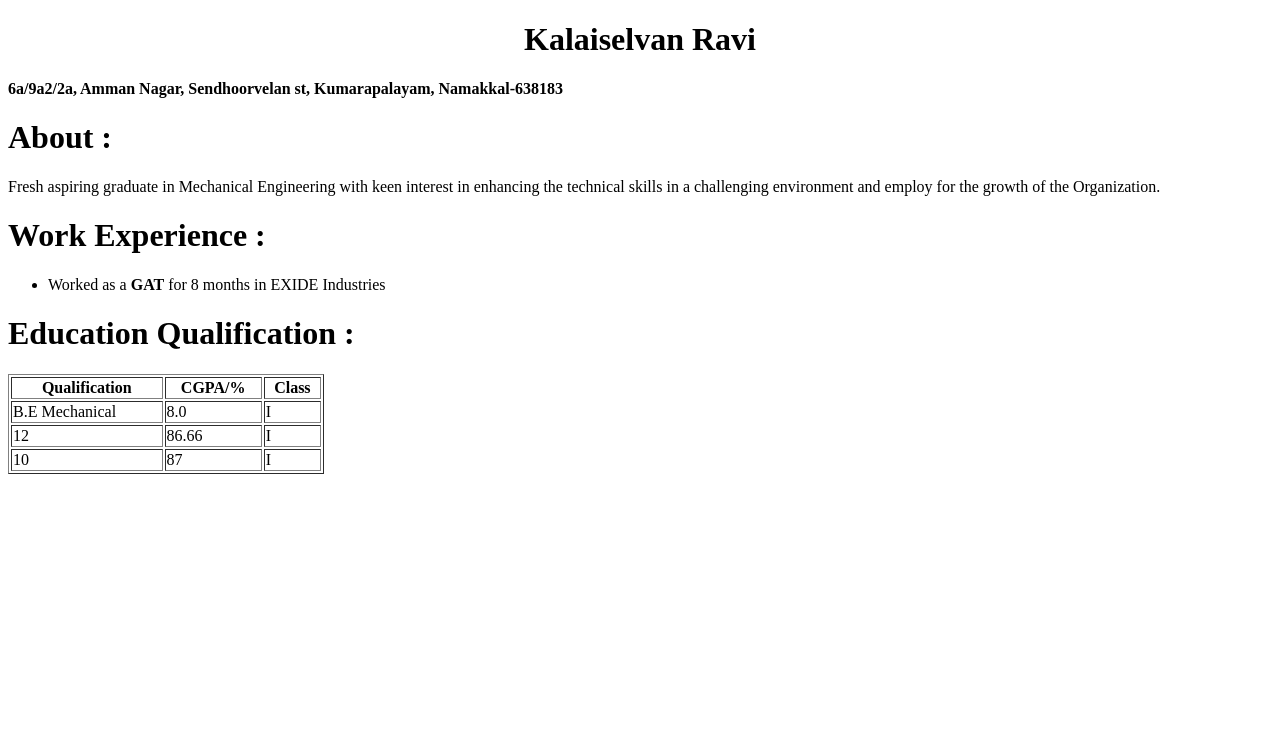
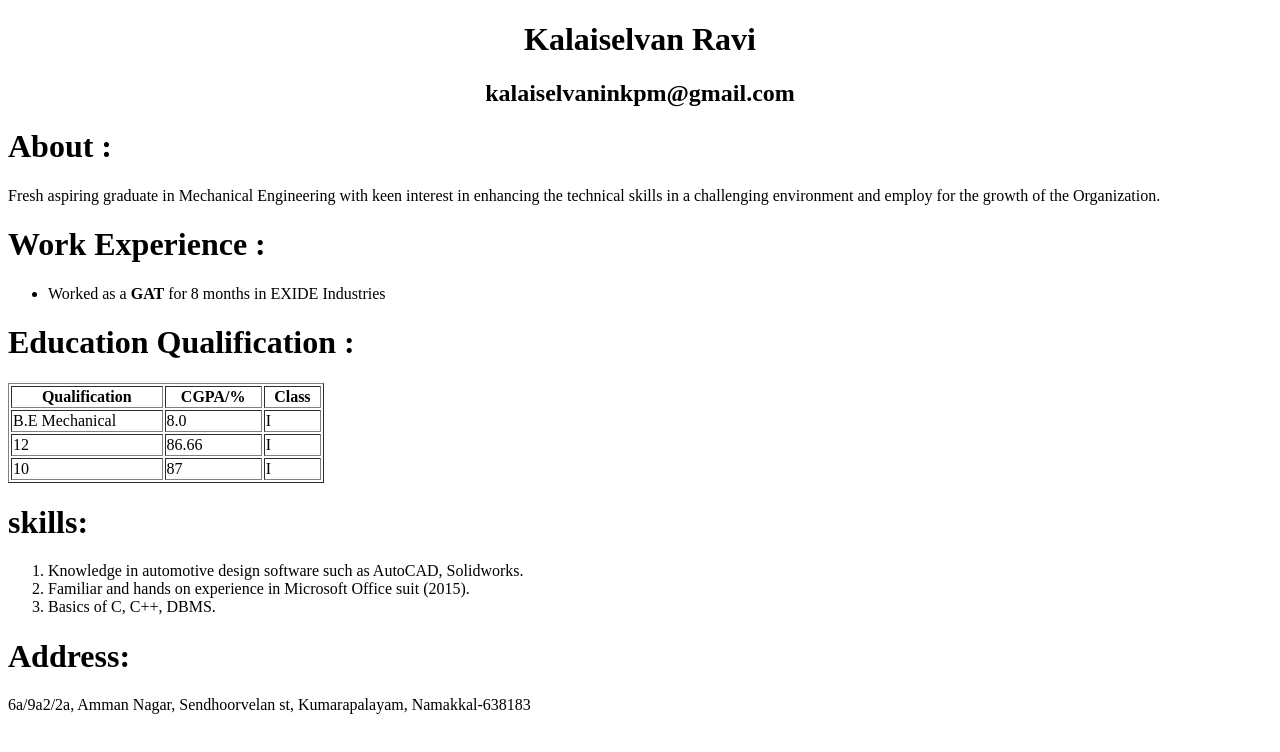
Before and after one commit to kalaiselvanRavi2020/10.12.2020, a plain HTML site: page resume.html in a window 1280 px wide. Drawn offline with Linux system fonts and the light colour scheme.

Commit message:
Update resume.html

```diff
--- a/resume.html
+++ b/resume.html
@@ -7,7 +7,7 @@
 </head>
 <body>
     <h1  style ="text-align:center;">Kalaiselvan Ravi</h1>
-    <h2style="font-size:50%"><strong>6a/9a2/2a, Amman Nagar, Sendhoorvelan st, Kumarapalayam, Namakkal-638183</strong></h2>
+    <h2 style ="text-align:center;" ><strong>kalaiselvaninkpm@gmail.com</strong></h2>
     <h1>About :</h1>
     <p>Fresh aspiring graduate in Mechanical Engineering with keen interest in enhancing the technical skills in
         a challenging environment and employ for the growth of the Organization. </p>
@@ -38,6 +38,13 @@
              <td> I </td>
     </tr>
     </table>
-
+    <h1>skills:</h1>
+    <ol>
+        <li> Knowledge in automotive design software such as AutoCAD, Solidworks.</li>
+        <li>  Familiar and hands on experience in Microsoft Office suit (2015).</li>
+        <li>  Basics of C, C++, DBMS. </li>
+    </ol>
+    <h1>Address:</h1>
+    <footer>6a/9a2/2a, Amman Nagar, Sendhoorvelan st, Kumarapalayam, Namakkal-638183</footer>
 </body>
 </html>
```
